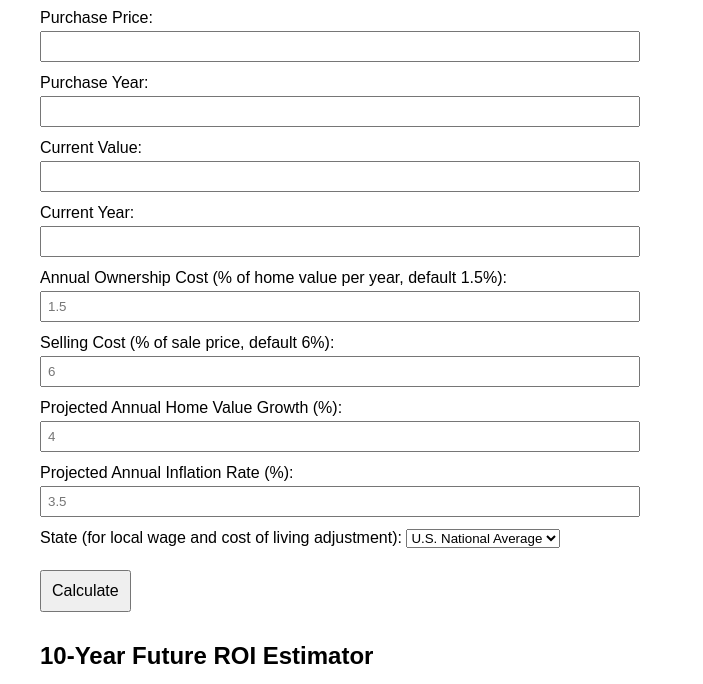
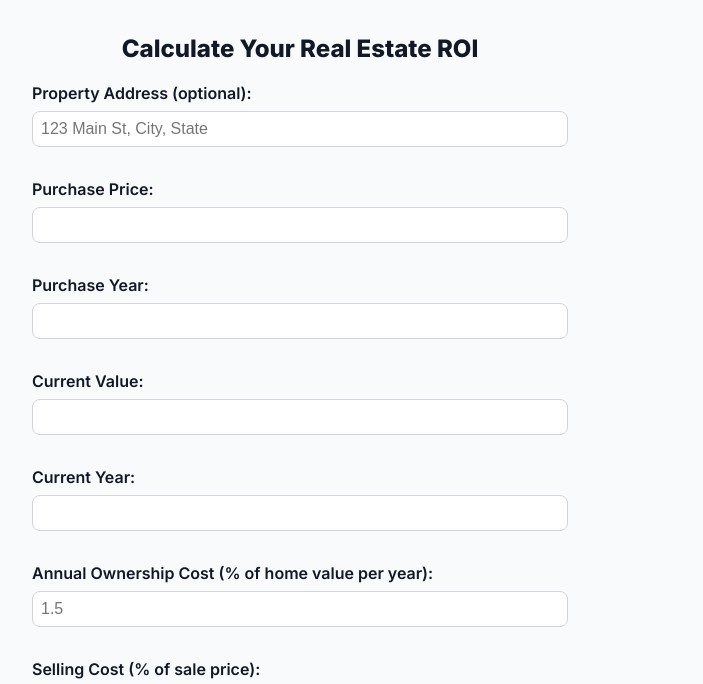
Before and after one commit to wtrak/ROI_Radar, a plain HTML site: page index.html in a window 1280 px wide. Shown: the part 154-838 px from the top of the page, without its empty margins (0-703 px from the left). Drawn offline with nearby package versions, Linux system fonts and the light colour scheme.

Commit message:
Update index.html

```diff
--- a/index.html
+++ b/index.html
@@ -3,106 +3,121 @@
 <head>
   <meta charset="UTF-8" />
   <meta name="viewport" content="width=device-width, initial-scale=1.0" />
-  <title>RealHouse ROI Calculator</title>
+  <title>ROI Radar | Real Estate Investment Tool</title>
   <link rel="stylesheet" href="style.css" />
+  <link href="https://fonts.googleapis.com/css2?family=Inter:wght@400;600;800&display=swap" rel="stylesheet" />
   <script src="https://cdn.jsdelivr.net/npm/chart.js"></script>
+  <style>
+    body {
+      font-family: 'Inter', sans-serif;
+      margin: 0;
+      padding: 0;
+      background: #f9fafb;
+      color: #111827;
+    }
+    header {
+      background: #111827;
+      color: white;
+      padding: 1rem 2rem;
+      display: flex;
+      align-items: center;
+      justify-content: space-between;
+    }
+    header img {
+      height: 40px;
+    }
+    h1, h2 {
+      margin-top: 2rem;
+      text-align: center;
+    }
+    .container {
+      max-width: 800px;
+      margin: auto;
+      padding: 2rem;
+    }
+    form label {
+      display: block;
+      margin: 1rem 0 0.25rem;
+      font-weight: 600;
+    }
+    form input, form select, form button {
+      width: 100%;
+      padding: 0.5rem;
+      margin-bottom: 1rem;
+      border: 1px solid #d1d5db;
+      border-radius: 8px;
+      font-size: 1rem;
+    }
+    form button {
+      background-color: #2563eb;
+      color: white;
+      font-weight: 600;
+      border: none;
+      cursor: pointer;
+    }
+    #results, #zillowLink {
+      background: white;
+      padding: 1rem;
+      border-radius: 8px;
+      box-shadow: 0 0 10px rgba(0, 0, 0, 0.05);
+      margin-bottom: 2rem;
+    }
+    canvas {
+      background: white;
+      border-radius: 8px;
+      padding: 1rem;
+      box-shadow: 0 0 10px rgba(0, 0, 0, 0.05);
+    }
+  </style>
 </head>
 
 <body>
-  <h1>RealHouse ROI Calculator</h1>
+  <header>
+    <img src="/logo.png" alt="ROI Radar Logo" />
+    <h1>ROI Radar</h1>
+  </header>
+
+  <div class="container">
+    <h2>Calculate Your Real Estate ROI</h2>
     <form id="roiForm">
-    <label>
-      Property Address (optional):
+      <label for="address">Property Address (optional):</label>
       <input type="text" id="address" placeholder="123 Main St, City, State" />
-    </label>
-    <label>
-      Purchase Price:
+
+      <label for="purchasePrice">Purchase Price:</label>
       <input type="number" id="purchasePrice" required />
-    </label>
-    <label>
-      Purchase Year:
+
+      <label for="purchaseYear">Purchase Year:</label>
       <input type="number" id="purchaseYear" required />
-    </label>
-    <label>
-      Current Value:
+
+      <label for="currentValue">Current Value:</label>
       <input type="number" id="currentValue" required />
-    </label>
-    <label>
-      Current Year:
+
+      <label for="currentYear">Current Year:</label>
       <input type="number" id="currentYear" required />
-    </label>
-    <label>
-      Annual Ownership Cost (% of home value per year, default 1.5%):
+
+      <label for="ownershipCostPercent">Annual Ownership Cost (% of home value per year):</label>
       <input type="number" id="ownershipCostPercent" placeholder="1.5" step="0.1" />
-    </label>
-    <label>
-      Selling Cost (% of sale price, default 6%):
+
+      <label for="sellingCostPercent">Selling Cost (% of sale price):</label>
       <input type="number" id="sellingCostPercent" placeholder="6" step="0.1" />
-    </label>
-    <label>
-      Projected Annual Home Value Growth (%):
+
+      <label for="projHomeGrowth">Projected Annual Home Value Growth (%):</label>
       <input type="number" id="projHomeGrowth" placeholder="4" step="0.1" />
-    </label>
-    <label>
-      Projected Annual Inflation Rate (%):
+
+      <label for="projInflationRate">Projected Annual Inflation Rate (%):</label>
       <input type="number" id="projInflationRate" placeholder="3.5" step="0.1" />
-    </label>
-    <label>
-      State (for local wage and cost of living adjustment):
+
+      <label for="location">State (for local wage and cost of living adjustment):</label>
       <select id="location">
         <option value="us_avg">U.S. National Average</option>
-        <option value="alabama">Alabama</option>
-        <option value="alaska">Alaska</option>
-        <option value="arizona">Arizona</option>
-        <option value="arkansas">Arkansas</option>
         <option value="california">California</option>
-        <option value="colorado">Colorado</option>
-        <option value="connecticut">Connecticut</option>
-        <option value="delaware">Delaware</option>
         <option value="florida">Florida</option>
-        <option value="georgia">Georgia</option>
-        <option value="hawaii">Hawaii</option>
-        <option value="idaho">Idaho</option>
-        <option value="illinois">Illinois</option>
-        <option value="indiana">Indiana</option>
-        <option value="iowa">Iowa</option>
-        <option value="kansas">Kansas</option>
-        <option value="kentucky">Kentucky</option>
-        <option value="louisiana">Louisiana</option>
-        <option value="maine">Maine</option>
-        <option value="maryland">Maryland</option>
-        <option value="massachusetts">Massachusetts</option>
-        <option value="michigan">Michigan</option>
-        <option value="minnesota">Minnesota</option>
-        <option value="mississippi">Mississippi</option>
-        <option value="missouri">Missouri</option>
-        <option value="montana">Montana</option>
-        <option value="nebraska">Nebraska</option>
-        <option value="nevada">Nevada</option>
-        <option value="new_hampshire">New Hampshire</option>
-        <option value="new_jersey">New Jersey</option>
-        <option value="new_mexico">New Mexico</option>
         <option value="new_york">New York</option>
-        <option value="north_carolina">North Carolina</option>
-        <option value="north_dakota">North Dakota</option>
-        <option value="ohio">Ohio</option>
-        <option value="oklahoma">Oklahoma</option>
-        <option value="oregon">Oregon</option>
-        <option value="pennsylvania">Pennsylvania</option>
-        <option value="rhode_island">Rhode Island</option>
-        <option value="south_carolina">South Carolina</option>
-        <option value="south_dakota">South Dakota</option>
-        <option value="tennessee">Tennessee</option>
         <option value="texas">Texas</option>
-        <option value="utah">Utah</option>
-        <option value="vermont">Vermont</option>
-        <option value="virginia">Virginia</option>
         <option value="washington">Washington</option>
-        <option value="west_virginia">West Virginia</option>
-        <option value="wisconsin">Wisconsin</option>
-        <option value="wyoming">Wyoming</option>
+        <!-- Add more states if needed -->
       </select>
-    </label>
+
       <button type="submit">Calculate</button>
     </form>
 
@@ -111,8 +126,8 @@
 
     <h2>10-Year Future ROI Estimator</h2>
     <canvas id="futureChart" width="600" height="300"></canvas>
+  </div>
 
-  <!-- ✅ Load your JS last -->
   <script src="script.js"></script>
 </body>
 </html>
```
Lines whose indentation alone changed are shown as unchanged.
